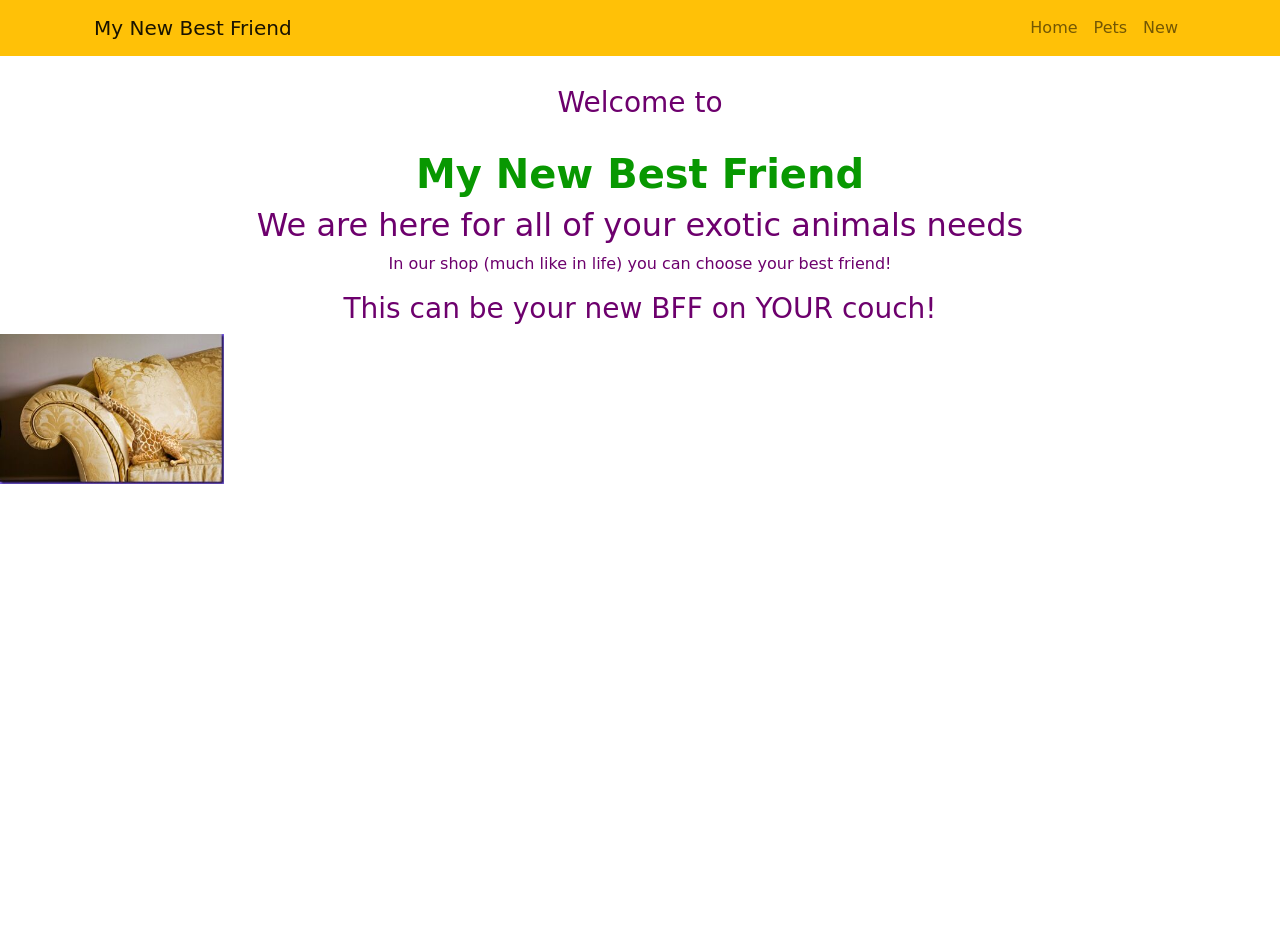
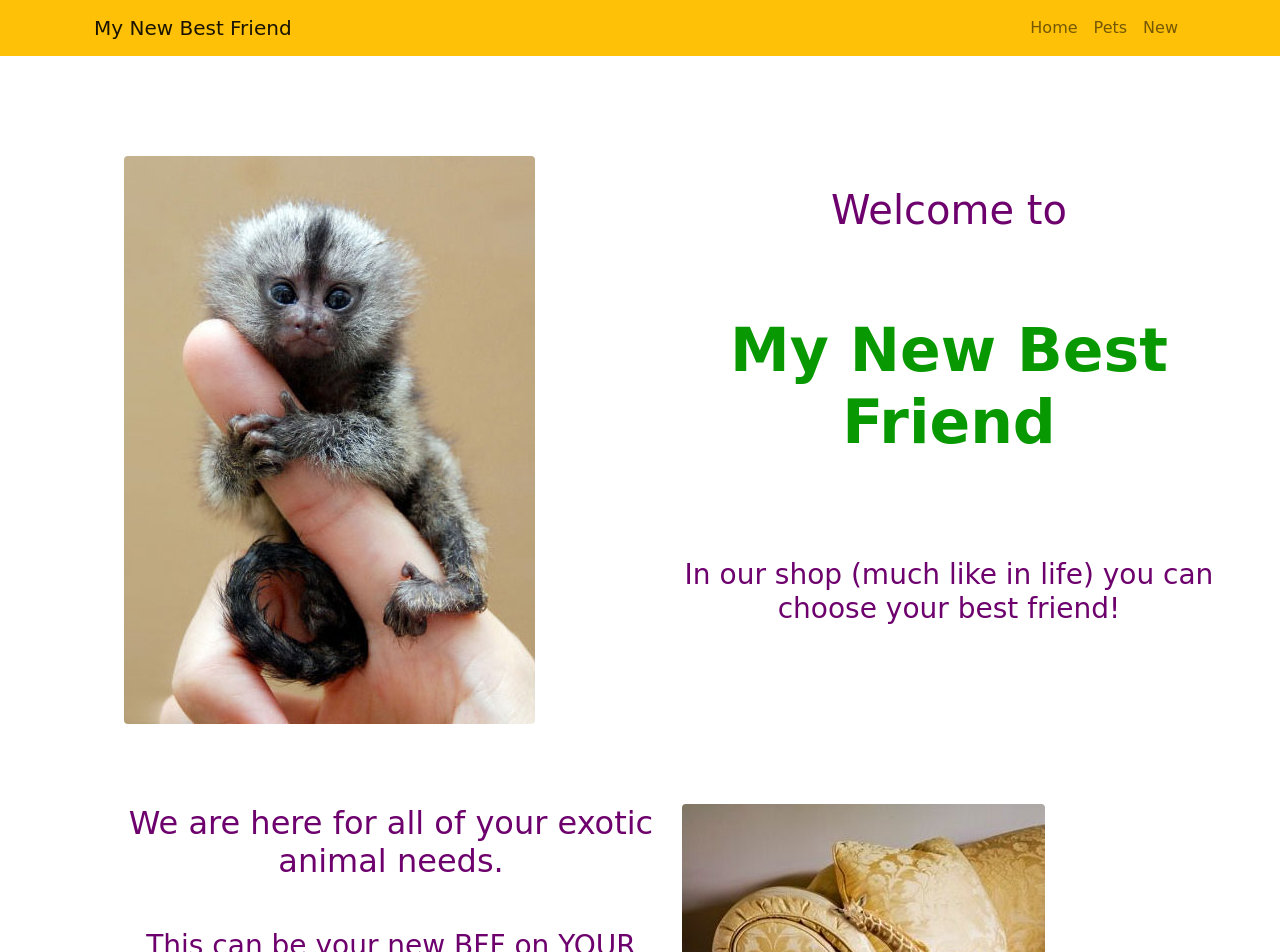
Before and after one commit to rayfinn55/Exotic-Animals-Store, a React (Create React App) app in the folder front-end/: page / in a window 1280 px wide. Shown: the top 952 px of the page. Before the commit the page ends 800 px from the top, so only its background shows below. Built offline with nearby package versions, Linux system fonts and the light colour scheme.

Commit message:
Fixed up Home Page

```diff
--- a/front-end/src/Components/Animal.js
+++ b/front-end/src/Components/Animal.js
@@ -33,7 +33,7 @@ function Pets({ pets, loading }) {
 						<Card.Text style={{ textAlign: 'center'}}><strong>Availability:</strong>In Stock</Card.Text> :
 						<Card.Text style={{ textAlign: 'center'}}><strong>Availability:</strong>Out of Stock</Card.Text>
 						}
-						<Link to={`pets/${pet.id}`} style={{ textAlign: 'center'}}>
+						<Link to={`pets/${pet.id}`} style={{ textAlign: 'center', marginBottom: '20px'}}>
 							<Button variant='warning'>Details</Button>
 						</Link>
 					</Card>
--- a/front-end/src/Pages/Home.js
+++ b/front-end/src/Pages/Home.js
@@ -1,16 +1,33 @@
 import React from 'react';
-import Giraffe from '../Images/LapGiraffe.jpeg';
+import NewGiraffe from '../Images/NewGiraffe.jpeg'
+import FingerMonkey from '../Images/FingerMonkey.jpeg'
+import { Container, Row, Col, Image } from 'react-bootstrap'
 
 export default function Home() {
 
     return (
         <div>
-            <h3 className='text-center header' >Welcome to</h3>
-            <h1 className='text-center'>My New Best Friend</h1>
-            <h2 className='text-center'>We are here for all of your exotic animals needs</h2>
-            <p className='text-center'>In our shop (much like in life) you can choose your best friend!</p>
-            <h3 className='text-center'>This can be your new BFF on YOUR couch!</h3>
-            <img src={Giraffe} alt="Adorable Giraffe" />
+            <Container style={{margin: '100px'}}>
+                <Row style={{marginBottom: '80px'}}>
+                    <Col>
+                        <Image className='h-80' src={FingerMonkey} rounded fluid />
+                    </Col>
+                    <Col>
+                        <h3 className='text-center header' style={{fontSize: '40px'}}>Welcome to</h3>
+                        <h1 className='text-center mb-5' style={{fontSize: '60px', marginTop: '80px'}}>My New Best Friend</h1>
+                        <h3 className='text-center' style={{marginTop: '100px'}} >In our shop (much like in life) you can choose your best friend!</h3>
+                    </Col>
+                </Row>
+                <Row>
+                    <Col>
+                        <h2 className='text-center mb-5'>We are here for all of your exotic animal needs.</h2>
+                        <h3 className='text-center'>This can be your new BFF on YOUR couch!</h3>
+                    </Col>
+                    <Col>
+                        <Image className='float-right' src={NewGiraffe} alt='Cute pocket giraffe' rounded fluid />
+                    </Col>
+                </Row>
+            </Container>
         </div>
     )
 }
--- a/front-end/src/index.css
+++ b/front-end/src/index.css
@@ -1,5 +1,5 @@
 body {
-  background-color: rgb(135, 210, 153);
+  /* background-color: rgb(135, 210, 153); */
   margin: 0;
   font-family: -apple-system, BlinkMacSystemFont, 'Segoe UI', 'Roboto', 'Oxygen',
     'Ubuntu', 'Cantarell', 'Fira Sans', 'Droid Sans', 'Helvetica Neue',
```
Also changed, not shown: front-end/src/Images/FingerMonkey.jpeg (added), front-end/src/Images/NewGiraffe.jpeg (added).
